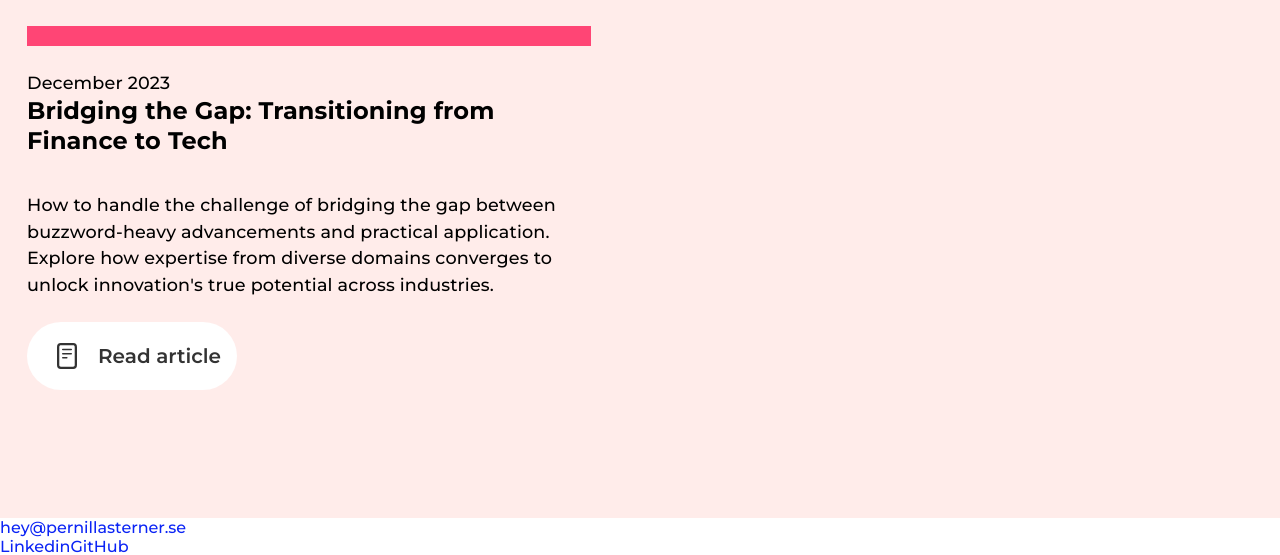
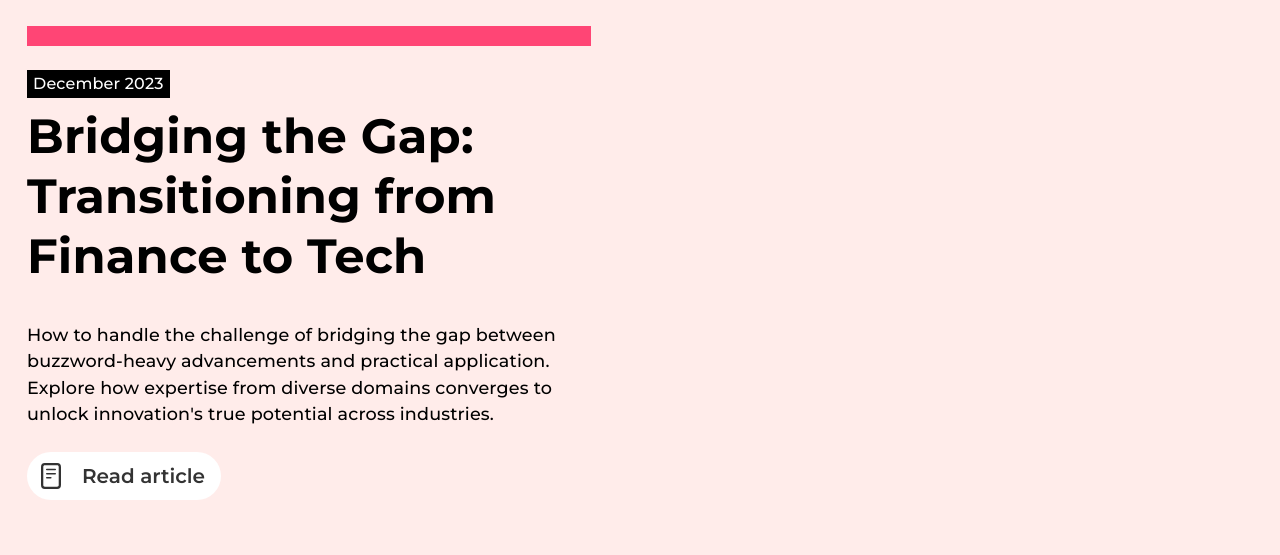
Before and after one commit to pernillasterner/pernillasterner.se, a React (Vite) app: page / in a window 1280 px wide. Shown: the part 2588-3143 px from the top of the page. Built offline with nearby package versions, Linux system fonts and the light colour scheme; no server answers.

Commit message:
Fixing styling for icon buttons. Adjusting height and width

```diff
--- a/src/components/sections/MyWords/MyWords.scss
+++ b/src/components/sections/MyWords/MyWords.scss
@@ -54,6 +54,7 @@
     align-self: stretch;
   }
 
+  // Article image
   .article-image-container {
     height: 200px;
     overflow: hidden;
@@ -73,4 +74,26 @@
       }
     }
   }
+
+  // Article content
+  .article-text {
+    display: flex;
+    flex-direction: column;
+    align-items: flex-start;
+    gap: 8px;
+
+    .tag-background {
+      background-color: var(--text);
+      padding: 2px 6px;
+      display: flex;
+      align-items: center;
+      justify-content: center;
+      width: fit-content;
+
+      p.tag-text {
+        color: var(--clr-white);
+        font-size: 1rem;
+      }
+    }
+  }
 }
--- a/src/components/styles/button/Button.scss
+++ b/src/components/styles/button/Button.scss
@@ -13,7 +13,7 @@ button {
   border: none;
   transition: background-color 0.3s;
   cursor: pointer;
-  padding: 10px 16px;
+  padding-right: 16px;
 }
 
 .show-more-btn {
--- a/src/index.scss
+++ b/src/index.scss
@@ -108,7 +108,7 @@ h2 {
   }
 }
 h3 {
-  font-size: 1.5rem;
+  font-size: 3rem;
 }
 h4 {
   font-size: 0.875rem;
```
Also changed, not shown: src/assets/Icons.jsx (+8 -8 lines).
